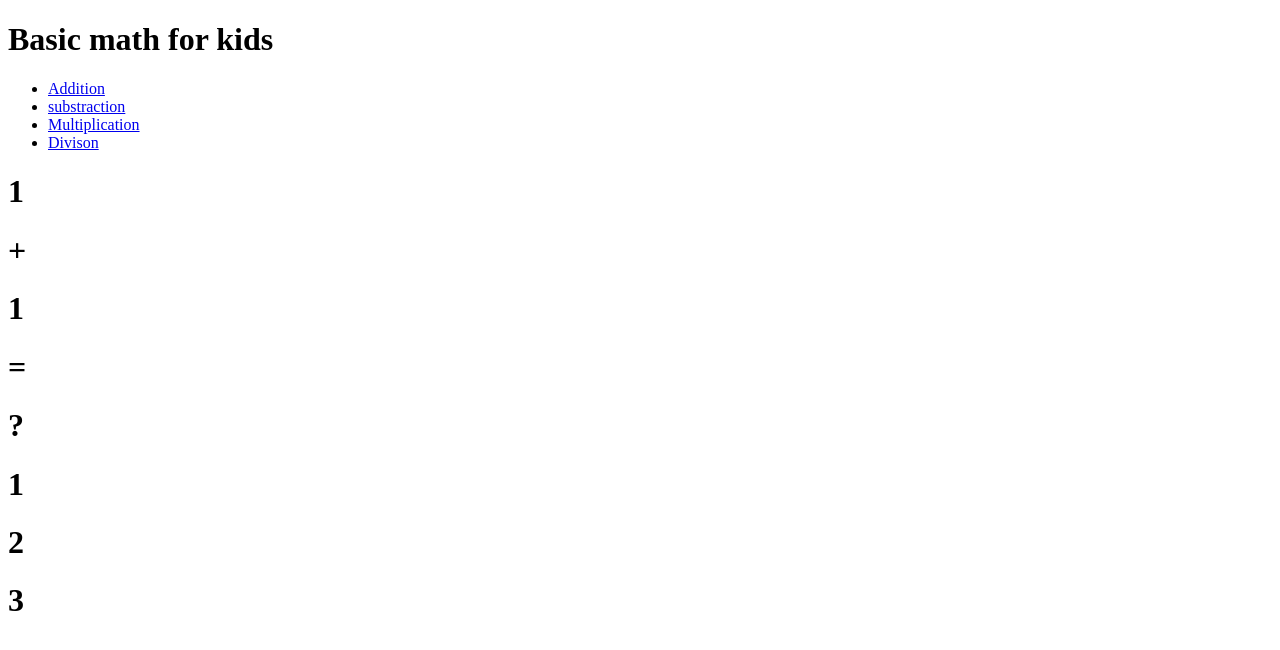
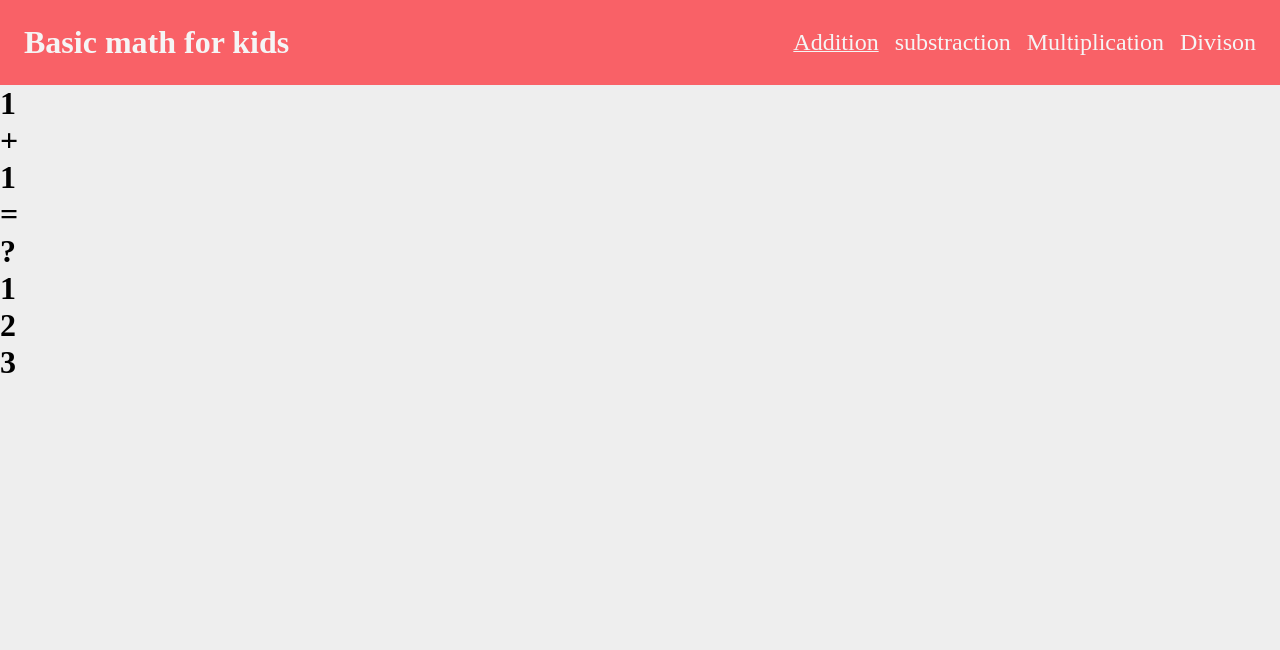
Before and after one commit to Ujef55/Basic-math-web-app-for-kids, a plain HTML site: page index.html in a window 1280 px wide. Drawn offline with Linux system fonts and the light colour scheme; a web font is replaced by a local one.

Commit message:
minor changes

```diff
--- a/index.html
+++ b/index.html
@@ -3,6 +3,7 @@
 <head>
     <meta charset="UTF-8">
     <meta name="viewport" content="width=device-width, initial-scale=1.0">
+    <link rel="stylesheet" href="Style/style.css">
     <title>Math web app</title>
 </head>
 <body>
@@ -10,7 +11,7 @@
         <div class="container">
             <h1>Basic math for kids</h1>
             <ul>
-                <li class="add"><a href="index.html">Addition</a></li>
+                <li class="active"><a href="index.html">Addition</a></li>
                 <li><a href="substract.html">substraction</a></li>
                 <li><a href="multiply.html">Multiplication</a></li>
                 <li><a href="divide.html">Divison</a></li>
```
